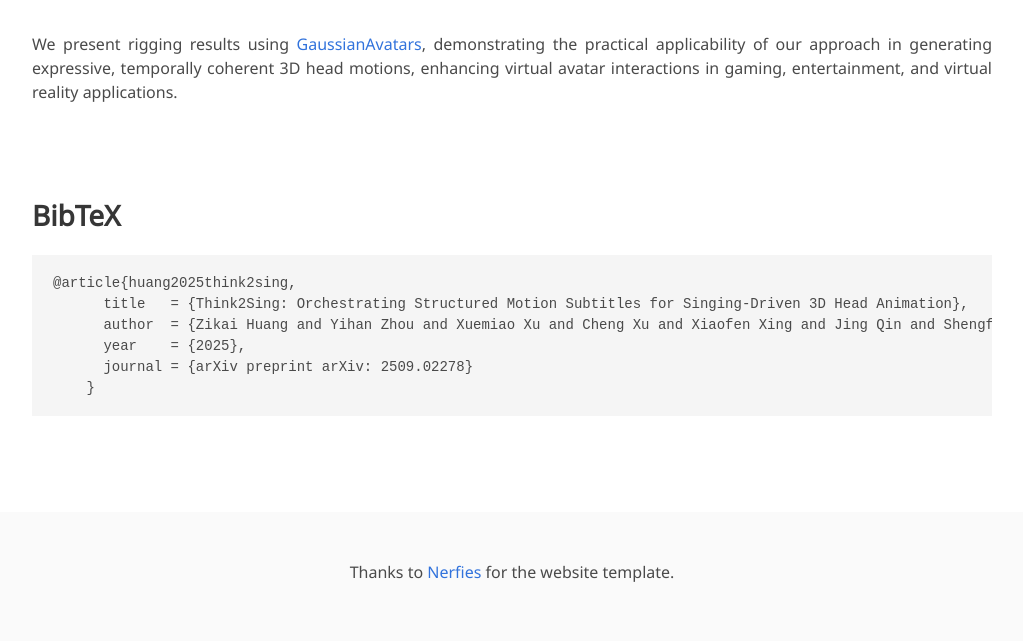
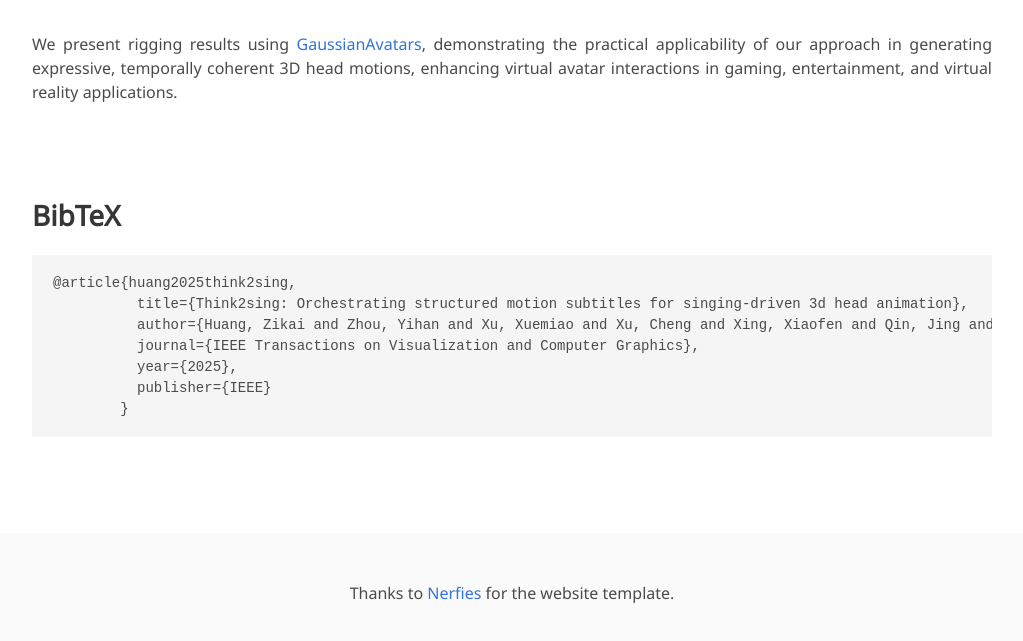
Before and after one commit to ZikaiHuangSCUT/Think2Sing, a plain HTML site: page index.html in a window 1280 px wide. Shown: the part 4718-5359 px from the top of the page, without its empty margins (128-1151 px from the left). Drawn offline with nearby package versions, Linux system fonts and the light colour scheme; some icons are missing; a web font is replaced by a local one.

Commit message:
update bib

```diff
--- a/index.html
+++ b/index.html
@@ -584,11 +584,12 @@
       <div class="container is-max-desktop content">
         <h2 class="title">BibTeX</h2>
         <pre><code>@article{huang2025think2sing,
-      title   = {Think2Sing: Orchestrating Structured Motion Subtitles for Singing-Driven 3D Head Animation},
-      author  = {Zikai Huang and Yihan Zhou and Xuemiao Xu and Cheng Xu and Xiaofen Xing and Jing Qin and Shengfeng He},
-      year    = {2025},
-      journal = {arXiv preprint arXiv: 2509.02278}
-    }</code></pre>
+          title={Think2sing: Orchestrating structured motion subtitles for singing-driven 3d head animation},
+          author={Huang, Zikai and Zhou, Yihan and Xu, Xuemiao and Xu, Cheng and Xing, Xiaofen and Qin, Jing and He, Shengfeng},
+          journal={IEEE Transactions on Visualization and Computer Graphics},
+          year={2025},
+          publisher={IEEE}
+        }</code></pre>
       </div>
     </section>
 
```
